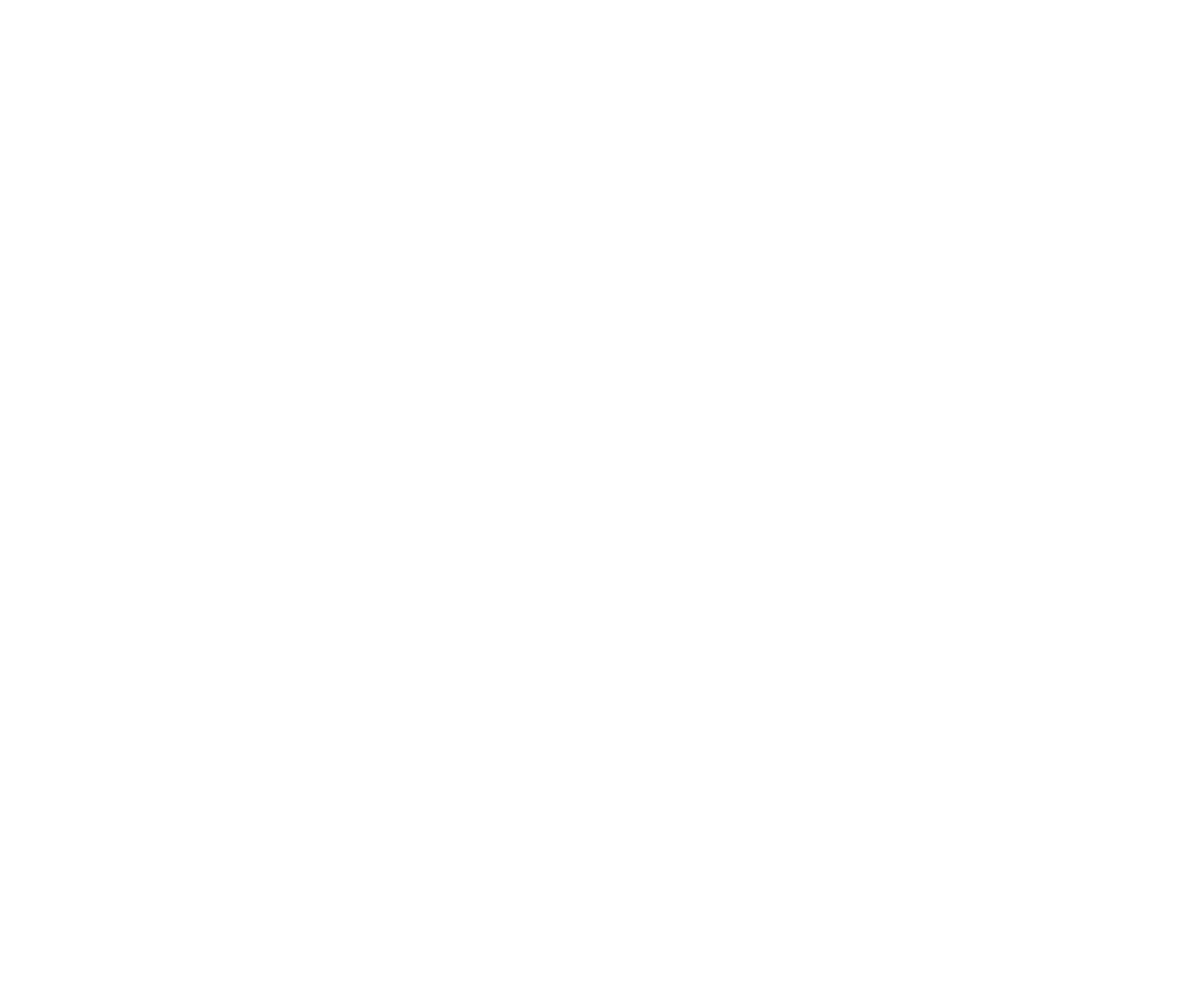
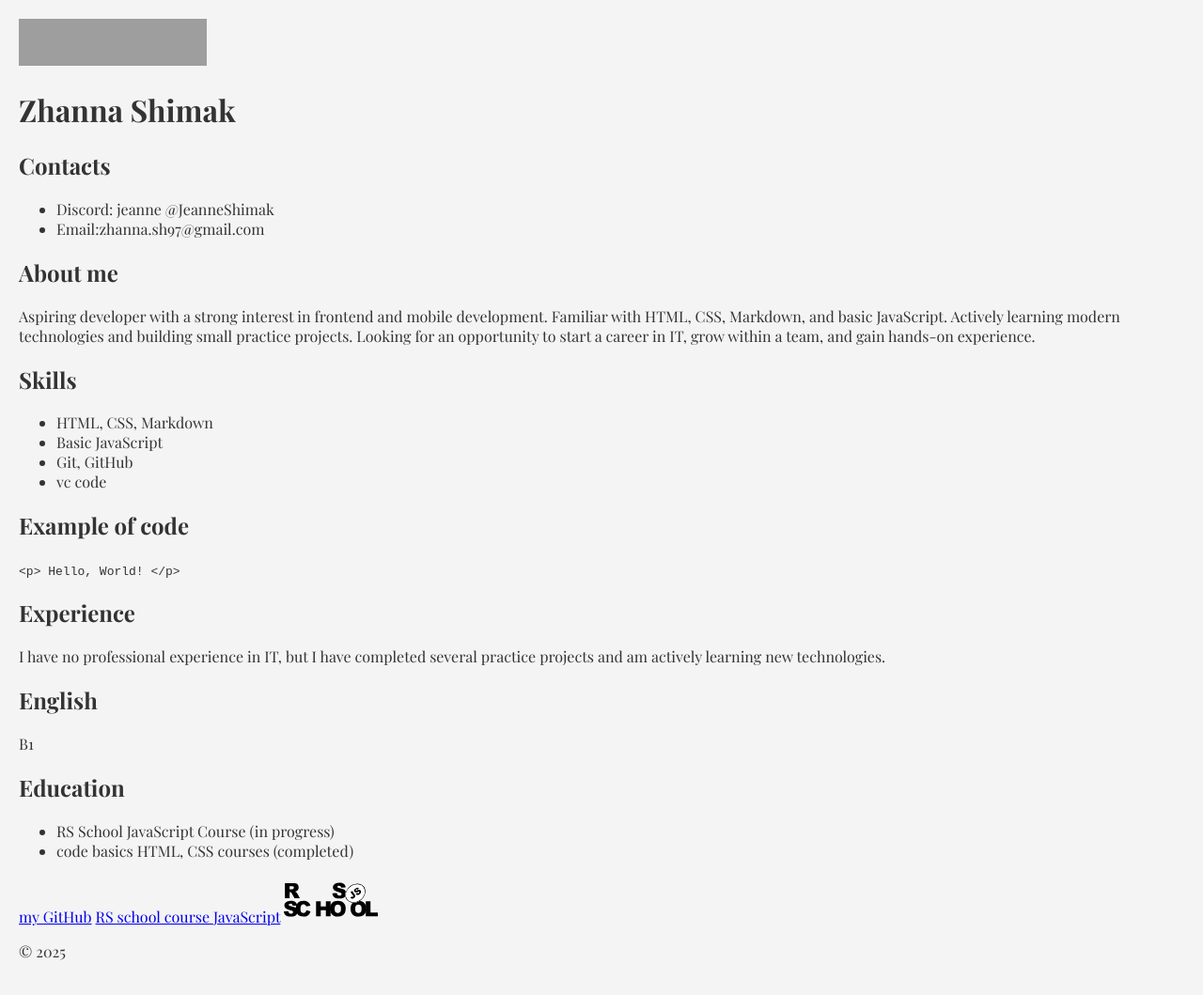
Before and after one commit to JeanneShimak/rsschool-cv, a plain HTML site: page index.html in a window 1280 px wide. Shown: the whole page at 94% size. Before the commit the page ends 800 px from the top, so only its background shows below. Drawn offline with nearby package versions, Linux system fonts and the light colour scheme; grey boxes are pictures that could not be loaded; a web font is replaced by a local one.

Commit message:
feat: add layout

```diff
--- a/index.html
+++ b/index.html
@@ -1,10 +1,91 @@
 <!DOCTYPE html>
 <html lang="en">
-<head>
-    <meta charset="UTF-8">
-    <meta name="viewport" content="width=device-width, initial-scale=1.0">
+  <head>
+    <link rel="preconnect" href="https://fonts.googleapis.com" />
+    <link rel="preconnect" href="https://fonts.gstatic.com" crossorigin />
+    <link
+      href="https://fonts.googleapis.com/css2?family=Playfair+Display:ital,wght@0,400..900;1,400..900&display=swap"
+      rel="stylesheet"
+    />
+    <link rel="stylesheet" href="style.css" />
+    <meta charset="UTF-8" />
+    <meta name="viewport" content="width=device-width, initial-scale=1.0" />
     <title>Zhanna Shimak CV</title>
-</head>
-<body>
-
-</body>
+  </head>
+  <body>
+    <header></header>
+    <main>
+      <img
+        width="200"
+        height="50"
+        src="assets/myphoto.jpg"
+        alt="Zhanna Shimak"
+      />
+      <h1>Zhanna Shimak</h1>
+      <section>
+        <h2>Contacts</h2>
+        <ul>
+          <li>Discord: jeanne @JeanneShimak</li>
+          <li>Email:zhanna.sh97@gmail.com</li>
+        </ul>
+      </section>
+      <section>
+        <h2>About me</h2>
+        <p>
+          Aspiring developer with a strong interest in frontend and mobile
+          development. Familiar with HTML, CSS, Markdown, and basic JavaScript.
+          Actively learning modern technologies and building small practice
+          projects. Looking for an opportunity to start a career in IT, grow
+          within a team, and gain hands-on experience.
+        </p>
+      </section>
+      <section>
+        <h2>Skills</h2>
+        <ul>
+          <li>HTML, CSS, Markdown</li>
+          <li>Basic JavaScript</li>
+          <li>Git, GitHub</li>
+          <li>vc code</li>
+        </ul>
+      </section>
+      <section>
+        <h2>Example of code</h2>
+        <code>
+          &lt;<span>p</span>&gt; Hello, World! &lt;<span>/p</span>&gt</code
+        >
+      </section>
+      <section>
+        <h2>Experience</h2>
+        <p>
+          I have no professional experience in IT, but I have completed several
+          practice projects and am actively learning new technologies.
+        </p>
+      </section>
+      <section>
+        <h2>English</h2>
+        <p>B1</p>
+      </section>
+      <section>
+        <h2>Education</h2>
+        <ul>
+          <li>RS School JavaScript Course (in progress)</li>
+          <li>code basics HTML, CSS courses (completed)</li>
+        </ul>
+      </section>
+      <section></section>
+    </main>
+    <footer>
+      <a href="https://github.com/JeanneShimak">my GitHub</a>
+      <a href="https://rs.school/courses/javascript-ru">
+        RS school course JavaScript</a
+      >
+      <img
+        width="100"
+        height="50"
+        src="assets/rs-school-logo.svg"
+        alt="RSSchool Logo"
+      />
+      <p>© 2025</p>
+    </footer>
+  </body>
+</html>
--- a/style.css
+++ b/style.css
@@ -0,0 +1,7 @@
+body {
+    font-family: Playfair Display, serif;
+    background-color: #f4f4f4;
+    color: #333;
+    margin: 0;
+    padding: 20px;
+}
```
Also changed, not shown: assets/rs-school-logo.svg (added), 1 other file.
